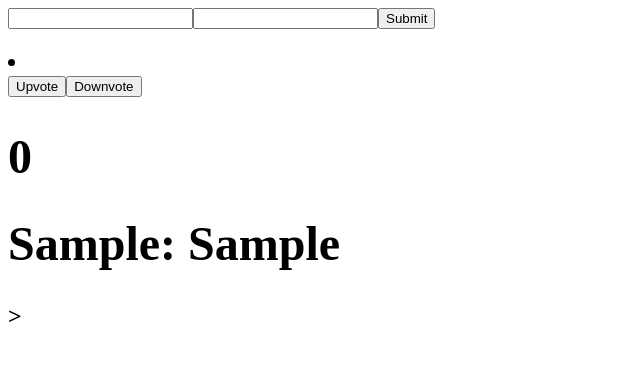
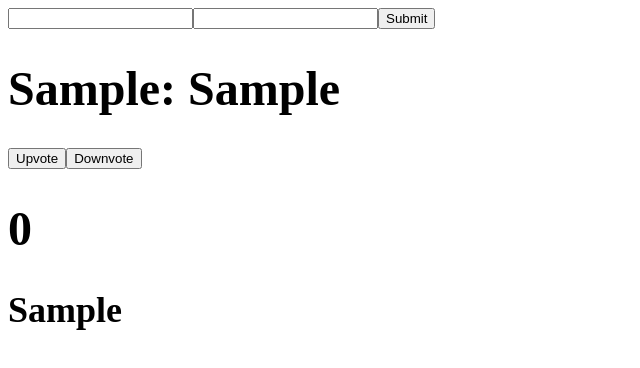
Before and after one commit to judtinzhang/react-comment-app, a React (Vite) app: page / in a window 1280 px wide. Both pictures are taken after typing "Sample", "Sample" into the empty fields and a click on the button "Submit". Shown: the top 368 px of the page, without its empty margins (0-640 px from the left). Built offline with nearby package versions, Linux system fonts and the light colour scheme.

Commit message:
simplified list

```diff
--- a/src/components/App.js
+++ b/src/components/App.js
@@ -12,7 +12,7 @@ const App = () => {
   return (
     <div>
       <NewPosts newName={newName} setNewName={setNewName} newPost={newPost} setNewPost={setNewPost} postList={postList} setPostList={setPostList}/>
-      <h2>{postList.map((post, id) => {return <li key={id}> <Posts name={post.newName} post={post.newPost}/>></li>})}</h2>
+      <h2>{postList}</h2>
     </div>
   )
 }
--- a/src/components/NewPosts.js
+++ b/src/components/NewPosts.js
@@ -1,13 +1,15 @@
 import React from 'react'
 
-const Posts = ({newName, setNewName, newPost, setNewPost, postList, setPostList}) => {
+import Posts from './Posts'
+
+const NewPosts = ({newName, setNewName, newPost, setNewPost, postList, setPostList}) => {
     return (
         <div>
             <input type='text' value={newName} onChange={e => setNewName(e.target.value)}/>
             <input type='text' value={newPost} onChange={e => setNewPost(e.target.value)}/>
             <button onClick={() => {
                 if (newName && newPost) {
-                    setPostList([{newName, newPost}, ...postList])
+                    setPostList([<Posts name={newName} post={newPost}/>, ...postList])
                     setNewName('')
                     setNewPost('')
                 }
@@ -16,4 +18,4 @@ const Posts = ({newName, setNewName, newPost, setNewPost, postList, setPostList}
     )
 }
 
-export default Posts
+export default NewPosts
--- a/src/components/Posts.js
+++ b/src/components/Posts.js
@@ -4,15 +4,11 @@ const Posts = ({name, post}) => {
 
     const [vote, setVote] = useState(0)
 
-    // useEffect(() => {
-    //     console.log('test')
-    //     setVote(vote + 2)
-    // })
-
     return (
         <div>
-            <Votes vote={vote} setVote={setVote}/>
             <h1>{name}: {post}</h1>
+            <Votes vote={vote} setVote={setVote} name={name}/>
+            <h2>{name}</h2>
         </div>
     )
 }
--- a/src/components/Votes.js
+++ b/src/components/Votes.js
@@ -1,6 +1,6 @@
 import React, {useEffect} from 'react'
 
-const Votes = ({vote, setVote}) => {
+const Votes = ({vote, setVote, name}) => {
 
     return (
         <div>
```
